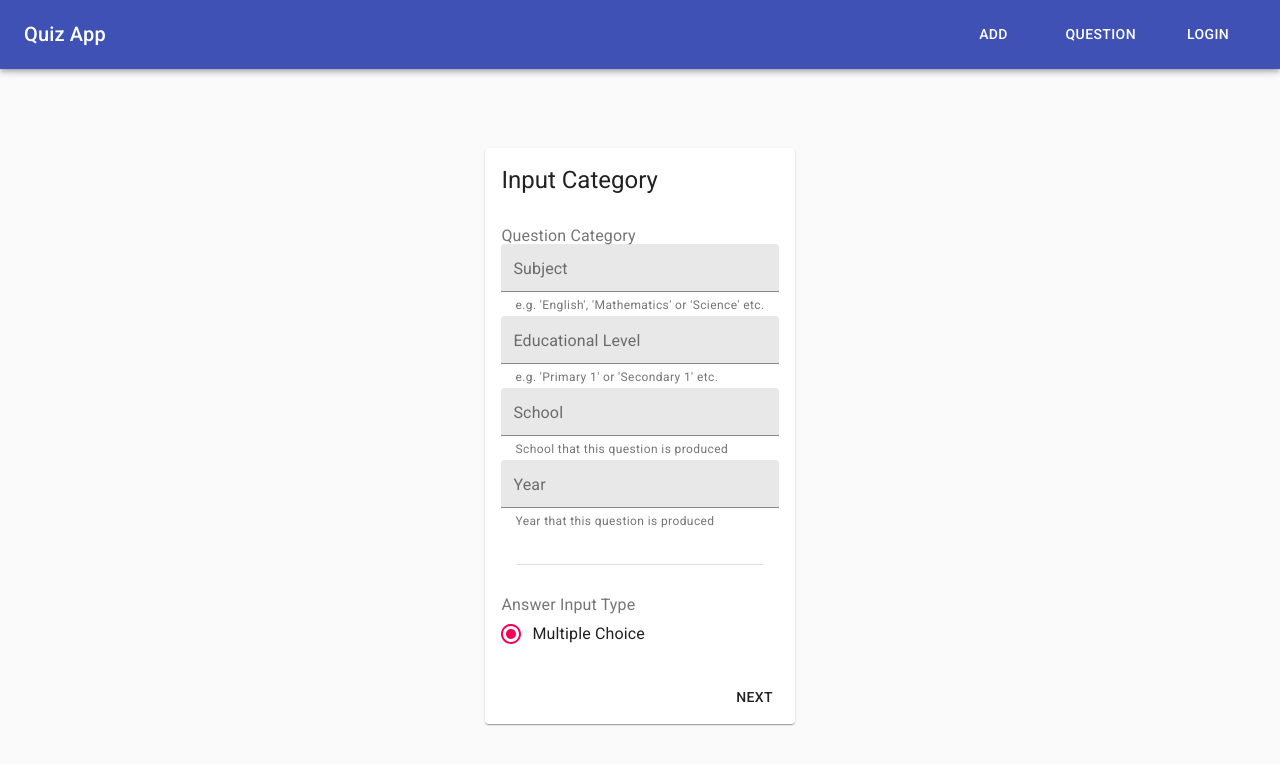
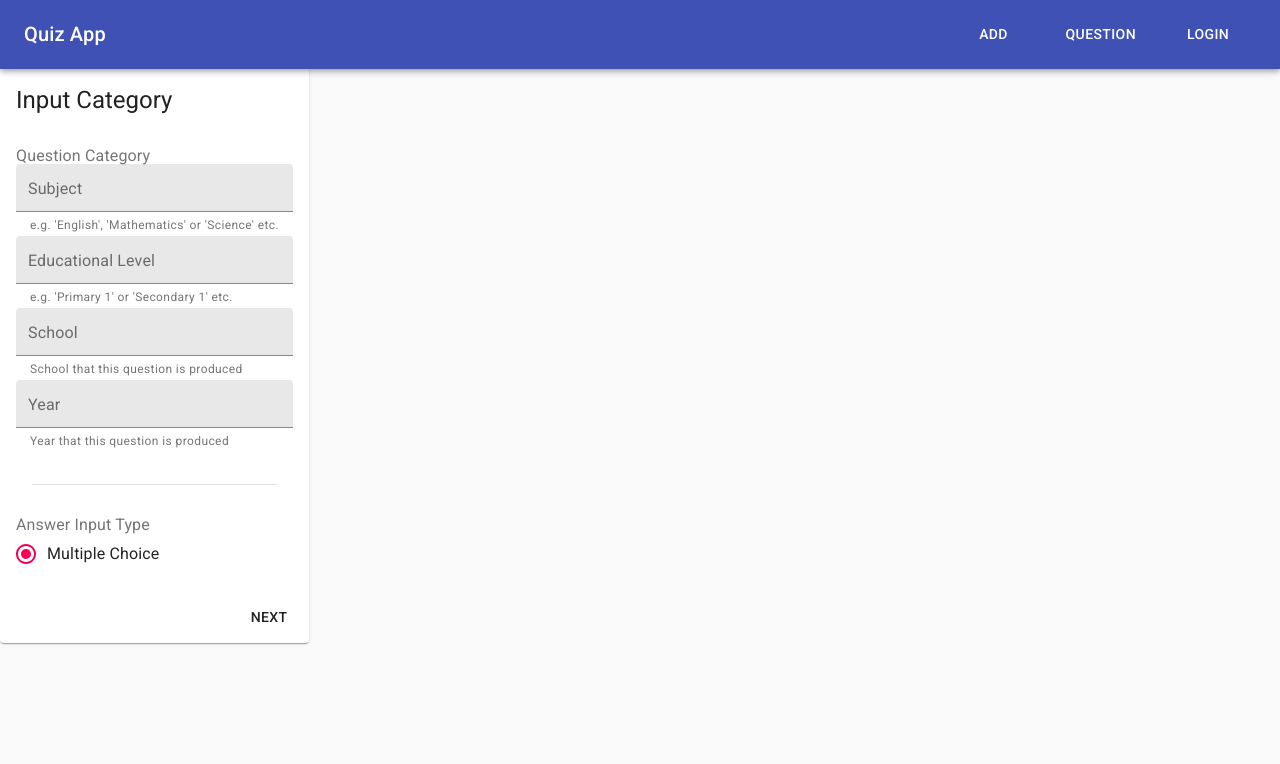
Before and after one commit to Stewart86/quiz-app, a React (Create React App) app: page /insertquestion in a window 1280 px wide. Shown: the top 764 px of the page. Built offline with nearby package versions, Linux system fonts and the light colour scheme.

Commit message:
quiz layout change

```diff
--- a/src/App.jsx
+++ b/src/App.jsx
@@ -7,7 +7,7 @@ import {
   Questions,
   Result,
 } from "./pages"
-import { Container, CssBaseline, Grid } from "@material-ui/core"
+import { CssBaseline, Grid } from "@material-ui/core"
 import { FillInTheBlank, Nav } from "./components"
 import { Route, BrowserRouter as Router, Switch } from "react-router-dom"
 
@@ -16,9 +16,7 @@ import { makeStyles } from "@material-ui/core/styles"
 
 const useStyles = makeStyles((theme) => ({
   root: {
-    display: "flex",
-    flexWrap: "wrap",
-    minHeight: "92vh",
+    minHeight: "30vh",
   },
   title: {
     flexGrow: 1,
@@ -34,46 +32,39 @@ export default function App() {
     <>
       <CssBaseline />
       <Nav />
-      <Container>
-        <Grid
-          className={classes.root}
-          container
-          direction="column"
-          alignItems="center"
-          justify="center">
+      <Grid className={classes.root} container>
         <Router>
           <Switch>
-              <Route path="/fillintheblank">
+            <Route path='/fillintheblank'>
               <FillInTheBlank />
             </Route>
-              <Route path="/insertquestion">
+            <Route path='/insertquestion'>
               <InsertQuestion />
             </Route>
-              <Route path="/question">
+            <Route path='/question'>
               <Questions />
             </Route>
-              <Route path="/result">
+            <Route path='/result'>
               <Result />
             </Route>
-              <Route path="/accountsettings">
+            <Route path='/accountsettings'>
               <AccountSettings />
             </Route>
-              <Route path="/admin">
+            <Route path='/admin'>
               <Admin />
             </Route>
-              <Route exact path="/Login">
+            <Route exact path='/Login'>
               <Login />
             </Route>
-              <Route exact path="/">
+            <Route exact path='/'>
               <Login />
             </Route>
-              <Route path="*">
+            <Route path='*'>
               <Error />
             </Route>
           </Switch>
         </Router>
       </Grid>
-      </Container>
     </>
   )
 }
--- a/src/components/FillInTheBlank.jsx
+++ b/src/components/FillInTheBlank.jsx
@@ -7,7 +7,6 @@ import {
   FormLabel,
   Grid,
   TextareaAutosize,
-  Typography,
 } from "@material-ui/core"
 import React, { useState } from "react"
 
--- a/src/components/Question.jsx
+++ b/src/components/Question.jsx
@@ -12,14 +12,18 @@ import grey from "@material-ui/core/colors/grey"
 import { makeStyles } from "@material-ui/core"
 
 const useStyles = makeStyles((theme) => ({
+  root: {},
+  card: {},
   answers: {
     marginTop: theme.spacing(2),
   },
+  answerCard: {
+    marginBottom: theme.spacing(4)
+  }
 }))
 
 export const Question = ({
   count,
-  test,
   question,
   selectedAnswer,
   onHandleAnswerClick,
@@ -31,8 +35,9 @@ export const Question = ({
   }
 
   return (
-    <Grid item xs={12}>
-      <Card>
+    <>
+      <Grid className={classes.root} item xs={12} sm={8}>
+        <Card className={classes.card}>
           <CardHeader
             title={`Question ${count}`}
             subheader={`${question.subject} | ${question.level} | ${question.school} | ${question.year}`}
@@ -41,8 +46,14 @@ export const Question = ({
             <Typography variant={"subtitle1"} gutterBottom>
               <span dangerouslySetInnerHTML={{ __html: question.question }} />
             </Typography>
+          </CardContent>
+        </Card>
+      </Grid>
+      <Grid className={classes.root} container direction={"column"} item xs={12} sm={4}>
         {question.choices.map((choice, i) => {
           return (
+            <Card className={classes.answerCard}>
+              <CardContent>
                 <CardActionArea
                   style={{
                     backgroundColor: selectedAnswer === i ? grey[300] : "#fff",
@@ -50,17 +61,17 @@ export const Question = ({
                   key={i}
                   onClick={() => handleAnswerClick(i)}>
                   <Typography
-                  className={classes.answers}
                     variant={"body1"}
                     display={"block"}
                     paragraph>
                     {i + 1}. {choice}
                   </Typography>
                 </CardActionArea>
+              </CardContent>
+            </Card>
           )
         })}
-        </CardContent>
-      </Card>
       </Grid>
+    </>
   )
 }
--- a/src/components/QuestionsDrawer.jsx
+++ b/src/components/QuestionsDrawer.jsx
@@ -26,7 +26,7 @@ export const QuestionsDrawer = ({ questions, open, onHandleDrawer, goto }) => {
   }
   return (
     <SwipeableDrawer
-      anchor={"left"}
+      anchor={"right"}
       open={open}
       onClose={() => onHandleDrawer(false)}
       onOpen={() => onHandleDrawer(true)}>
--- a/src/components/Quiz.jsx
+++ b/src/components/Quiz.jsx
@@ -6,8 +6,21 @@ import NavigateBeforeIcon from "@material-ui/icons/NavigateBefore"
 import NavigateNextIcon from "@material-ui/icons/NavigateNext"
 import { Question } from "./Question"
 import { QuestionsDrawer } from "./QuestionsDrawer"
+import { makeStyles } from "@material-ui/core"
+
+const useStyles = makeStyles((theme) => ({
+  questionContainer: {
+    margin: theme.spacing(10),
+  },
+  functionBtn: {
+    marginTop: theme.spacing(3),
+    paddingRight: theme.spacing(17)
+  }
+}))
 
 export const Quiz = ({ questions, handleEndClick }) => {
+  const classes = useStyles()
+
   const makeDrawerList = (questions) => {
     let result = {}
     Object.keys(questions).forEach((key, i) => {
@@ -45,7 +58,6 @@ export const Quiz = ({ questions, handleEndClick }) => {
     setDrawerQuestions(tempObj)
     // some how this random state is needed for state retention in child
     setTest(random(100.0))
-
   }
 
   const onHandleDrawer = (toggle) => {
@@ -60,35 +72,21 @@ export const Quiz = ({ questions, handleEndClick }) => {
   }
 
   return (
-    <Grid container spacing={2}>
+    <>
       <QuestionsDrawer
         questions={drawerQuestions}
         open={drawerOpen}
         onHandleDrawer={onHandleDrawer}
         goto={goto}
       />
-      <Grid item container justify={"space-between"}>
+      <Grid container xs={8}/>
+      <Grid className={classes.functionBtn} container justify={"space-evenly"} item xs={4}>
         <Button
           variant={"outlined"}
           color={"secondary"}
           onClick={() => onHandleDrawer(true)}>
           Navigate
         </Button>
-        <Button
-          variant={"outlined"}
-          color={"secondary"}
-          onClick={handleEndClick}>
-          End
-        </Button>
-      </Grid>
-      <Question
-        test={test}
-        count={count + 1}
-        question={questions[count]}
-        selectedAnswer={selectedAnswer[count]}
-        onHandleAnswerClick={onHandleAnswerClick}
-      />
-      <Grid item container justify={"space-between"}>
         <Button
           disabled={count === 0}
           variant={"contained"}
@@ -104,7 +102,28 @@ export const Quiz = ({ questions, handleEndClick }) => {
           Next
           <NavigateNextIcon />
         </Button>
+        <Button
+          variant={"outlined"}
+          color={"secondary"}
+          onClick={handleEndClick}>
+          End
+        </Button>
       </Grid>
-    </Grid>
+      <Grid
+        container
+        className={classes.questionContainer}
+        direction={"row"}
+        spacing={4}
+        item
+        xs={12}>
+        <Question
+          test={test}
+          count={count + 1}
+          question={questions[count]}
+          selectedAnswer={selectedAnswer[count]}
+          onHandleAnswerClick={onHandleAnswerClick}
+        />
+      </Grid>
+    </>
   )
 }
```
Lines whose indentation alone changed are shown as unchanged.
